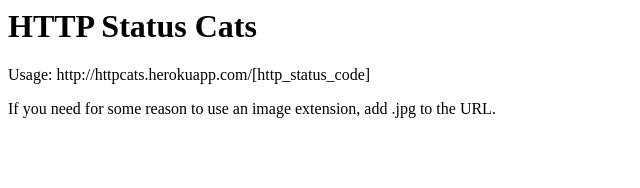
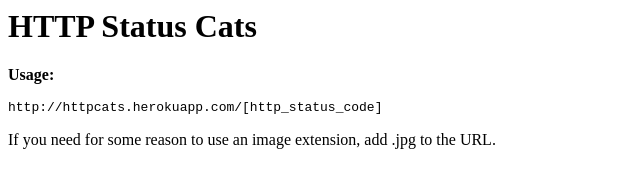
Before and after one commit to rogeriopvl/http-status-cats-api, a website: page index.html in a window 1280 px wide. Shown: the whole page, without its empty margins (0-640 px from the left). Drawn offline with Linux system fonts and the light colour scheme.

Commit message:
More index formatting.

```diff
--- a/index.html
+++ b/index.html
@@ -1,3 +1,3 @@
 <h1>HTTP Status Cats</h1>
-<p>Usage: http://httpcats.herokuapp.com/[http_status_code]</h1>
+<p><b>Usage:</b> <pre>http://httpcats.herokuapp.com/[http_status_code]</pre></p>
 <p>If you need for some reason to use an image extension, add .jpg to the URL.</p>
```
